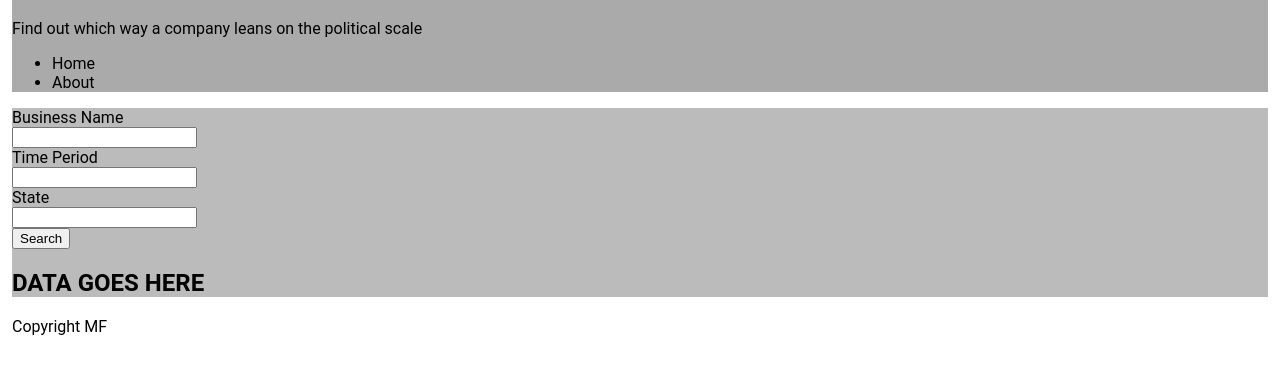
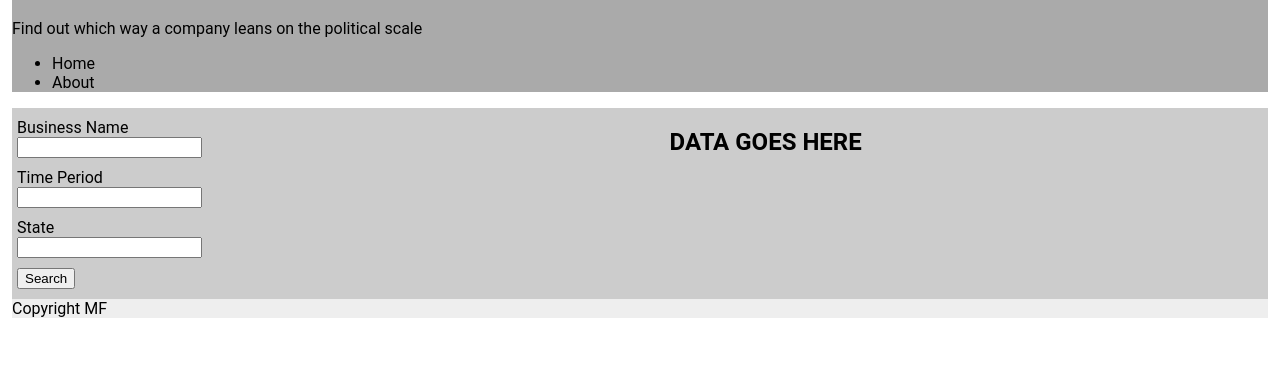
Before and after one commit to matrayu/Politically_Correct, a plain HTML site: page index.html in a window 1280 px wide. Shown: the part 62-436 px from the top of the page. Drawn offline with nearby package versions, Linux system fonts and the light colour scheme; a script that the page names is missing.

Commit message:
Added styling to CSS for greybox wireframing and basic flexbox

```diff
--- a/style.css
+++ b/style.css
@@ -13,9 +13,33 @@ header {
 }
 
 main {
-	background: #bbb;
+	background: #ccc;
+}
+
+.flexbox {
+	display: flex;
+}
+
+.filters {
+	flex: 1;
+}
+
+.search-grouping {
+	margin: 10px 5px;
+}
+
+.filter_date_range {
+	display: flex;
+}
+
+.data_container {
+	display: flex;
+	flex: 4;
+	align-content: center;
+	justify-content: center;
+	margin: 0;
 }
 
 footer {
-
+	background: #eee;
 }
```
